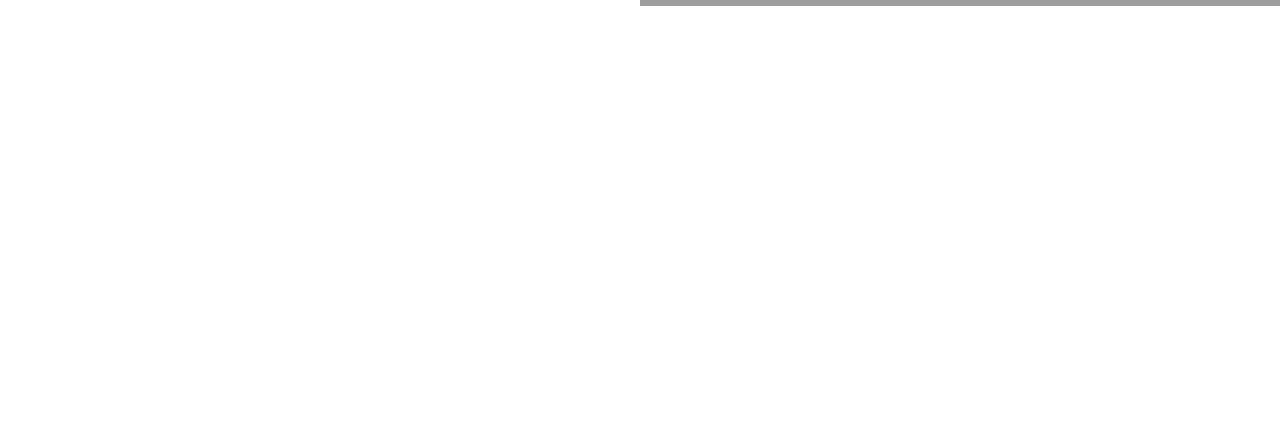
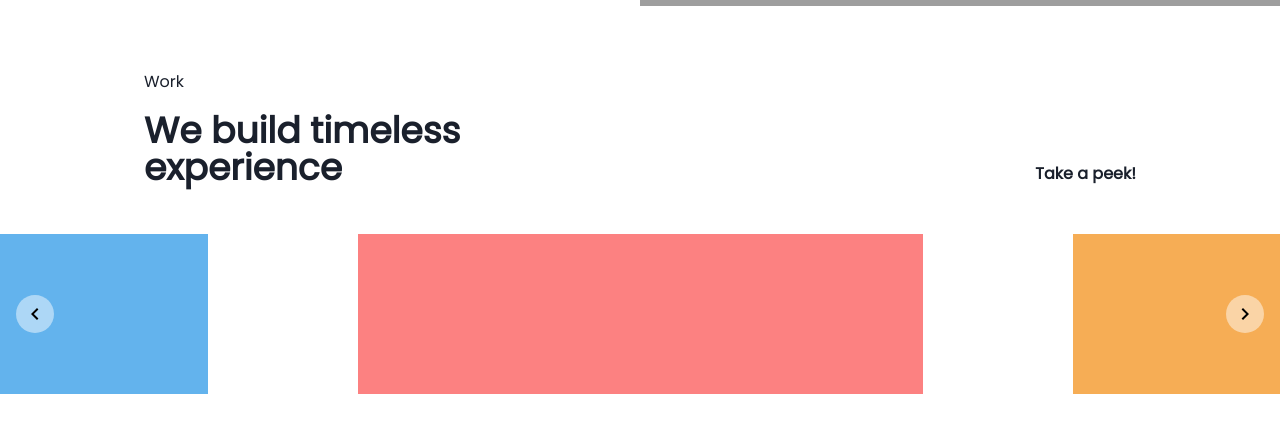
Before and after one commit to faisalfani/foyager-landing, a React (Vite) app: page / in a window 1280 px wide. Shown: the part 694-1126 px from the top of the page. Before the commit the page ends 800 px from the top, so only its background shows below. Built offline with nearby package versions, Linux system fonts and the light colour scheme; grey boxes are pictures that could not be loaded.

Commit message:
set up react swiper for related works carousel

```diff
--- a/package.json
+++ b/package.json
@@ -11,6 +11,7 @@
     "preview": "vite preview"
   },
   "dependencies": {
+    "@chakra-ui/icons": "^1.1.7",
     "@chakra-ui/react": "^1.8.6",
     "@emotion/react": "^11",
     "@emotion/styled": "^11",
@@ -21,7 +22,8 @@
     "react": "^17.0.2",
     "react-dom": "^17.0.2",
     "react-lottie": "^1.2.3",
-    "react-router-dom": "5"
+    "react-router-dom": "5",
+    "swiper": "^8.0.7"
   },
   "devDependencies": {
     "@testing-library/jest-dom": "^5.16.2",
--- a/src/components/InteractiveIframe/index.jsx
+++ b/src/components/InteractiveIframe/index.jsx
@@ -7,7 +7,6 @@
       height='80%'
       width='80%'
       data-aos='zoom-in'
-      onLoad={() => setIsIframeLoading(false)}
     />
   );
 };
--- /dev/null
+++ b/src/components/WorkCarousel/index.jsx
@@ -0,0 +1,86 @@
+import React from 'react';
+import { Swiper, SwiperSlide } from 'swiper/react';
+import { Navigation, Autoplay } from 'swiper';
+import { Box } from '@chakra-ui/react';
+import { ChevronLeftIcon, ChevronRightIcon } from '@chakra-ui/icons';
+import 'swiper/css';
+import 'swiper/css/autoplay';
+
+const WorksCarousel = () => {
+  return (
+    <Swiper
+      modules={[Navigation, Autoplay]}
+      spaceBetween={150}
+      slidesPerView={2}
+      centeredSlides
+      loop
+      autoplay
+      onSlideChange={() => console.log('slide change')}
+      onSwiper={(swiper) => console.log(swiper)}
+      navigation={{ nextEl: '#swiper-next', prevEl: '#swiper-prev' }}
+    >
+      <Box
+        position='absolute'
+        display='flex'
+        alignItems='center'
+        height='100%'
+        left='1rem'
+        zIndex={100}
+        slot='container-start'
+        as='span'
+      >
+        <Box
+          h={38}
+          w={38}
+          bgColor='whiteAlpha.600'
+          display='flex'
+          justifyContent='center'
+          alignItems='center'
+          borderRadius='50px'
+          as='div'
+          id='swiper-prev'
+          cursor='pointer'
+        >
+          <ChevronLeftIcon w={6} h={12} color='black' />
+        </Box>
+      </Box>
+      <SwiperSlide>
+        <Box height='20vh' bgColor='blue.300'></Box>
+      </SwiperSlide>
+      <SwiperSlide>
+        <Box height='20vh' bgColor='red.300'></Box>
+      </SwiperSlide>
+      <SwiperSlide>
+        <Box height='20vh' bgColor='orange.300'></Box>
+      </SwiperSlide>
+      <Box
+        position='absolute'
+        right='1rem'
+        top={0}
+        display='flex'
+        alignItems='center'
+        height='100%'
+        zIndex={102}
+        slot='container-end'
+        as='span'
+      >
+        <Box
+          h={38}
+          w={38}
+          bgColor='whiteAlpha.600'
+          display='flex'
+          justifyContent='center'
+          alignItems='center'
+          borderRadius='50px'
+          as='div'
+          id='swiper-next'
+          cursor='pointer'
+        >
+          <ChevronRightIcon w={6} h={12} color='black' />
+        </Box>
+      </Box>
+    </Swiper>
+  );
+};
+
+export default WorksCarousel;
--- a/src/containers/Home/Hero.jsx
+++ b/src/containers/Home/Hero.jsx
@@ -4,7 +4,7 @@
 import styled from '@emotion/styled';
 import InteractiveIframe from '@/components/InteractiveIframe/Loadable';
 import Lottie from 'react-lottie';
-import animationData from './underline';
+import animationData from './lotties/underline';
 
 const TextHero = styled(Text)`
   font-size: 72px;
--- /dev/null
+++ b/src/containers/Home/Works.jsx
@@ -0,0 +1,49 @@
+import Container from '@/components/Container';
+import { Box, Text } from '@chakra-ui/react';
+import React from 'react';
+import { Link } from 'react-router-dom';
+import { Swiper, SwiperSlide } from 'swiper/react';
+
+import 'swiper/css';
+import 'swiper/css/bundle';
+import { ChevronLeftIcon } from '@chakra-ui/icons';
+import WorksCarousel from '@/components/WorkCarousel';
+
+const Works = () => {
+  return (
+    <Container
+      height='100vh'
+      fluid
+      display='flex'
+      flexDirection='column'
+      rowGap='3rem'
+    >
+      <Box px='9rem' display='flex' flexDirection='column' rowGap='18px'>
+        <Text>Work</Text>
+        <Box
+          display='flex'
+          justifyContent='space-between'
+          width='100%'
+          alignItems='flex-end'
+        >
+          <Text
+            fontSize='4xl'
+            width='370px'
+            lineHeight='103%'
+            fontWeight='black'
+          >
+            We build timeless experience
+          </Text>
+          <Link to='/work'>
+            <Text fontWeight='bold'>Take a peek!</Text>
+          </Link>
+        </Box>
+      </Box>
+      <Box>
+        <WorksCarousel />
+      </Box>
+    </Container>
+  );
+};
+
+export default Works;
--- a/src/containers/Home/index.jsx
+++ b/src/containers/Home/index.jsx
@@ -1,10 +1,12 @@
 import React from 'react';
 import Hero from './Hero';
+import Works from './Works';
 
 const Home = ({ history, location }) => {
   return (
     <section>
       <Hero />
+      <Works />
     </section>
   );
 };
```
Also changed, not shown: src/containers/Home/lotties/underline.json (renamed from src/containers/Home/underline.json), 1 other file (tests, documents, lock files or other folders).
